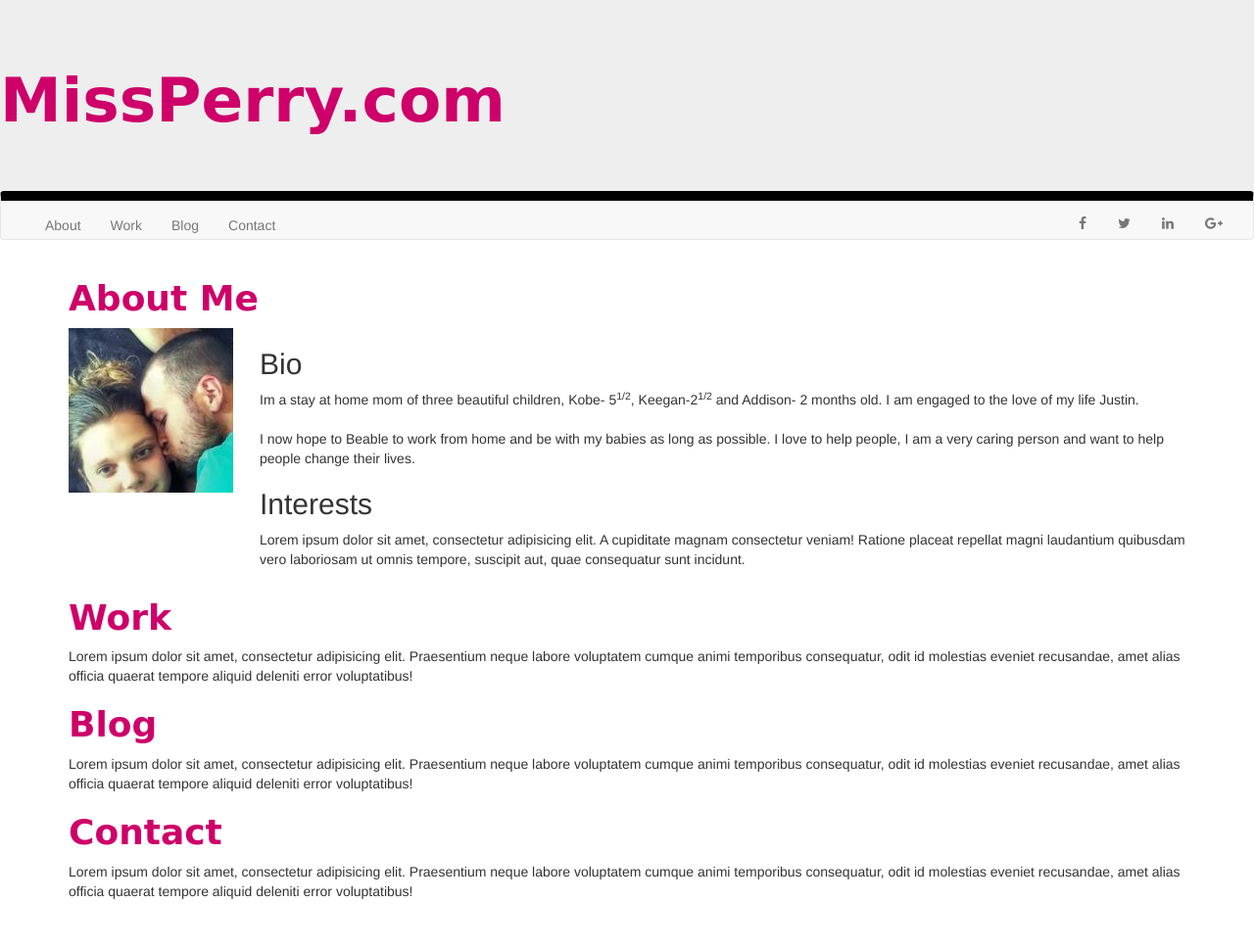
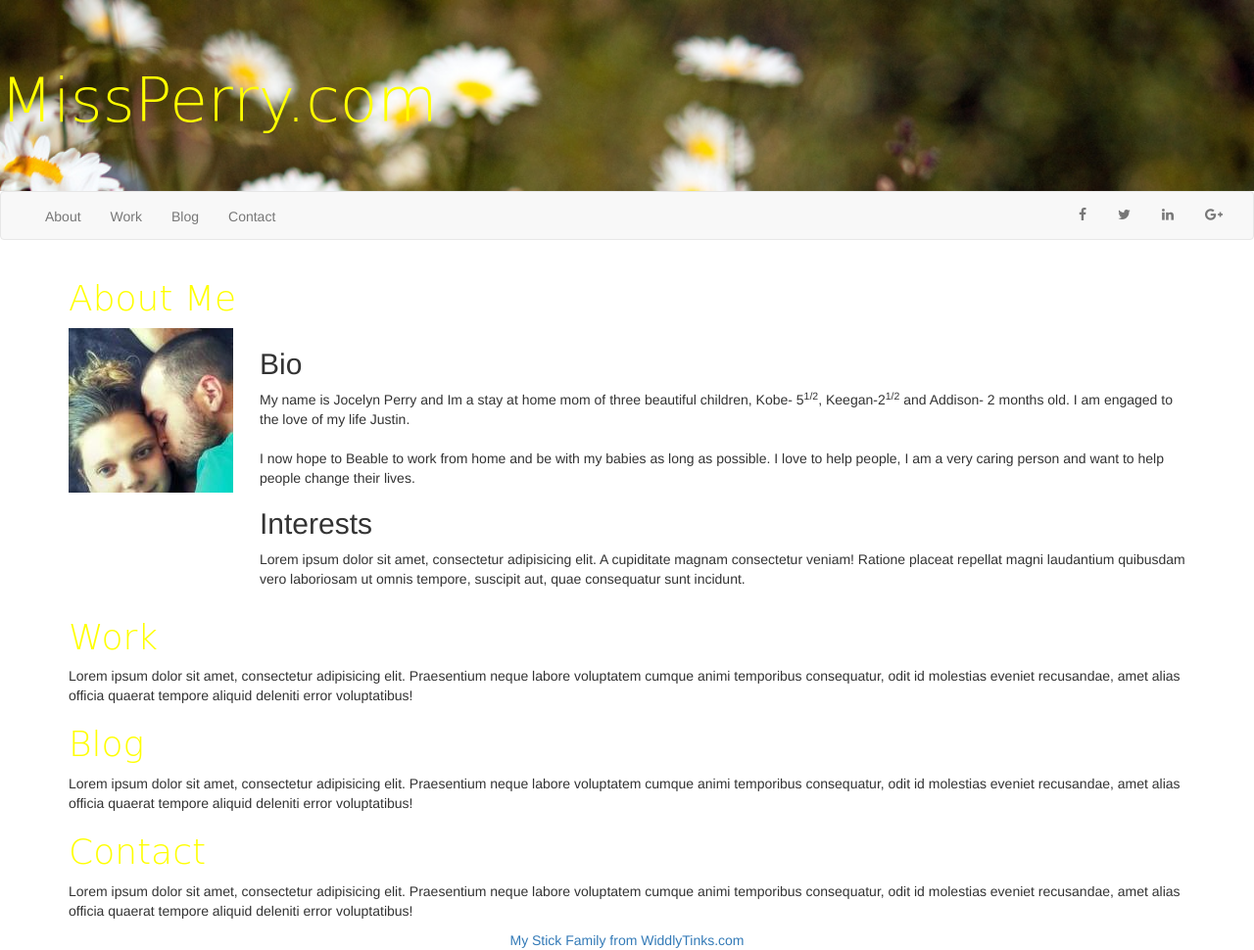
Before and after one commit to DanJFletcher/miss-perry, a plain HTML site: page index.html in a window 1280 px wide. Shown: the whole page at 98% size. Before the commit the page ends 930 px from the top, so only its background shows below. Drawn offline with nearby package versions, Linux system fonts and the light colour scheme; a web font is replaced by a local one.

Commit message:
changed to a flower theme

```diff
--- a/css/main.css
+++ b/css/main.css
@@ -1,18 +1,18 @@
 .girly {
-	color: #CE0069;
+	color: yellow; /* #CE0069; */
 	font-family: 'Damion', cursive;
-	font-weight: 800;
+	font-weight: 200;
 }
 
 .jumbotron {
-	color: #CE0069;
+	color: yellow;
 	margin-bottom: 0;
+	background-image: url('../images/3591546005_d32bde39e8_b.jpg');
+	background-size: cover;
 }
 
 .navbar {
 	height: 50px;
-	border-top: 10px solid black;
-	border-radius: none;
 }
 
 .icon {
--- a/index.html
+++ b/index.html
@@ -90,7 +90,7 @@ Fixed to top, -->
 			</div>
 			<div class="col-md-10 col-sm-6">
 				<h2>Bio</h2>
-				<p class="description">Im a stay at home mom of three beautiful children, Kobe- 5<sup>1/2</sup>, Keegan-2<sup>1/2</sup> and Addison- 2 months old. I am engaged to the love of my life Justin. <br /><br />
+				<p class="description">My name is Jocelyn Perry and Im a stay at home mom of three beautiful children, Kobe- 5<sup>1/2</sup>, Keegan-2<sup>1/2</sup> and Addison- 2 months old. I am engaged to the love of my life Justin. <br /><br />
 
 				I now hope to Beable to work from home and be with my babies as long as possible. I love to help people, I am a very caring person and want to help people change their lives. </p>
 				<h2>Interests</h2>
@@ -114,5 +114,11 @@ Fixed to top, -->
 
 	</div> <!-- end container -->
 
+	<footer>
+
+		<center><a href="http://www.widdlytinks.com/">My Stick Family from WiddlyTinks.com</a></center>
+
+	</footer>
+
 </body>
 </html>
```
Also changed, not shown: images/3591546005_d32bde39e8_b.jpg (added).
